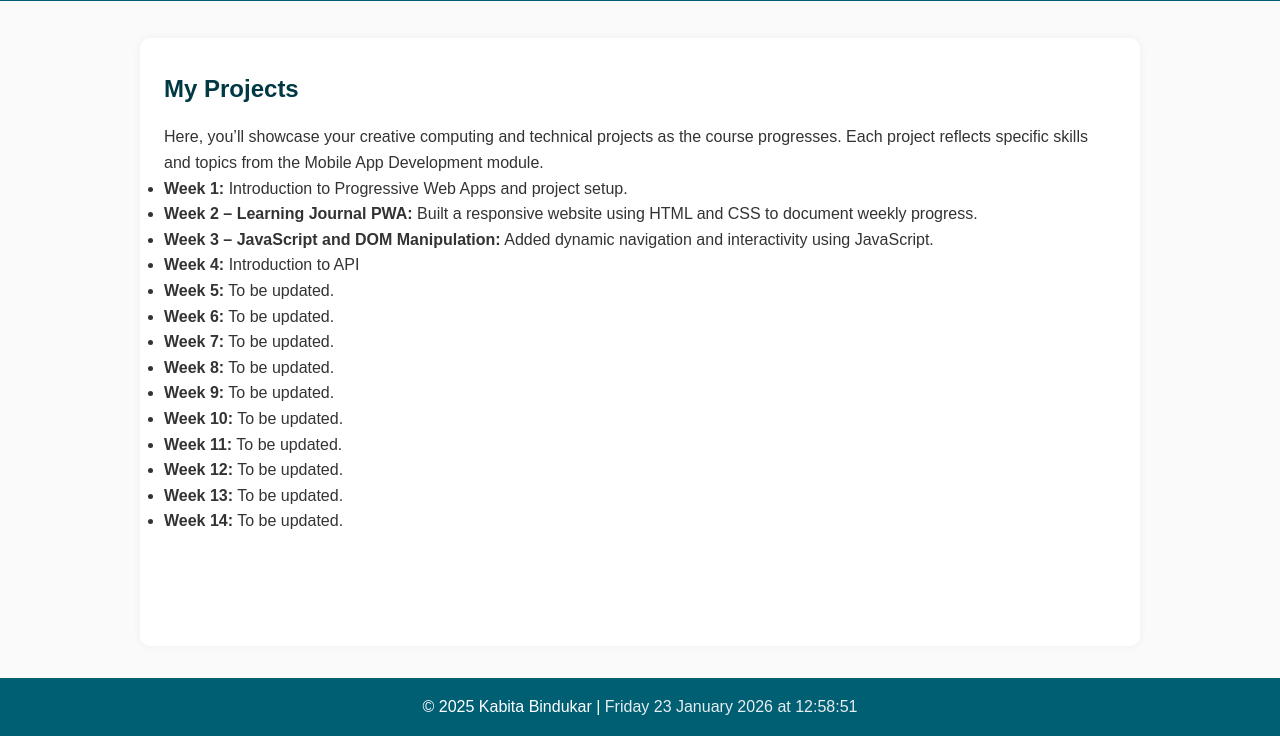
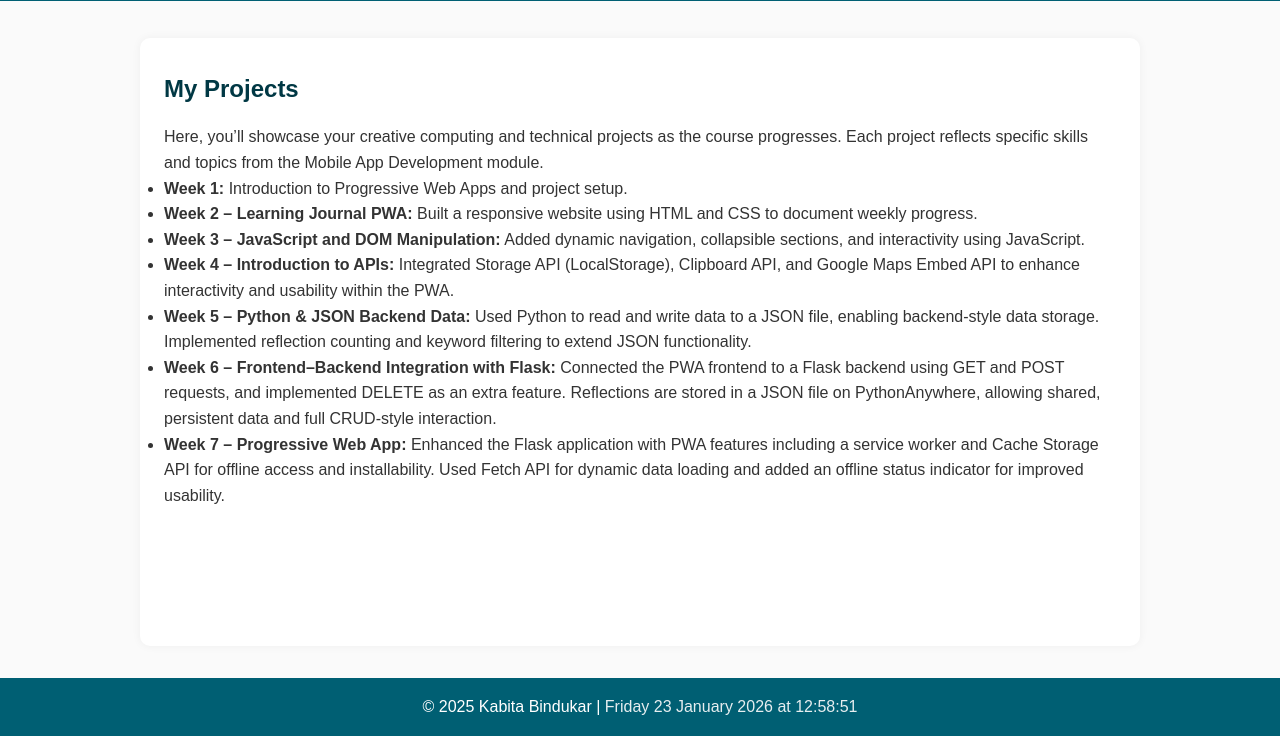
Before and after one commit to kabita2321284/learningjournalpwa, a plain HTML site: page projects.html in a window 1280 px wide. Shown: the part 64-800 px from the top of the page. Drawn offline with Linux system fonts and the light colour scheme.

Commit message:
Update projects.html

```diff
--- a/projects.html
+++ b/projects.html
@@ -15,23 +15,54 @@
   <main class="content">
     <section>
       <h2>My Projects</h2>
-      <p>Here, you’ll showcase your creative computing and technical projects as the course progresses. Each project reflects specific skills and topics from the Mobile App Development module.</p>
+      <p>
+        Here, you’ll showcase your creative computing and technical projects as the course progresses.
+        Each project reflects specific skills and topics from the Mobile App Development module.
+      </p>
 
       <ul>
-        <li><strong>Week 1:</strong> Introduction to Progressive Web Apps and project setup.</li>
-        <li><strong>Week 2 – Learning Journal PWA:</strong> Built a responsive website using HTML and CSS to document weekly progress.</li>
-        <li><strong>Week 3 – JavaScript and DOM Manipulation:</strong> Added dynamic navigation and interactivity using JavaScript.</li>
-        <li><strong>Week 4:</strong> Introduction to API</li>
-        <li><strong>Week 5:</strong> To be updated.</li>
-        <li><strong>Week 6:</strong> To be updated.</li>
-        <li><strong>Week 7:</strong> To be updated.</li>
-        <li><strong>Week 8:</strong> To be updated.</li>
-        <li><strong>Week 9:</strong> To be updated.</li>
-        <li><strong>Week 10:</strong> To be updated.</li>
-        <li><strong>Week 11:</strong> To be updated.</li>
-        <li><strong>Week 12:</strong> To be updated.</li>
-        <li><strong>Week 13:</strong> To be updated.</li>
-        <li><strong>Week 14:</strong> To be updated.</li>
+        <li>
+          <strong>Week 1:</strong>
+          Introduction to Progressive Web Apps and project setup.
+        </li>
+
+        <li>
+          <strong>Week 2 – Learning Journal PWA:</strong>
+          Built a responsive website using HTML and CSS to document weekly progress.
+        </li>
+
+        <li>
+          <strong>Week 3 – JavaScript and DOM Manipulation:</strong>
+          Added dynamic navigation, collapsible sections, and interactivity using JavaScript.
+        </li>
+
+        <li>
+          <strong>Week 4 – Introduction to APIs:</strong>
+          Integrated Storage API (LocalStorage), Clipboard API, and Google Maps Embed API to
+          enhance interactivity and usability within the PWA.
+        </li>
+
+        <li>
+          <strong>Week 5 – Python & JSON Backend Data:</strong>
+          Used Python to read and write data to a JSON file, enabling backend-style data storage.
+          Implemented reflection counting and keyword filtering to extend JSON functionality.
+        </li>
+
+        <li>
+          <strong>Week 6 – Frontend–Backend Integration with Flask:</strong>
+          Connected the PWA frontend to a Flask backend using GET and POST requests, and implemented
+          DELETE as an extra feature. Reflections are stored in a JSON file on PythonAnywhere,
+          allowing shared, persistent data and full CRUD-style interaction.
+        </li>
+
+        <li>
+          <strong>Week 7 – Progressive Web App:</strong>
+          Enhanced the Flask application with PWA features including a service worker and Cache
+          Storage API for offline access and installability. Used Fetch API for dynamic data loading
+          and added an offline status indicator for improved usability.
+        </li>
+
+
       </ul>
     </section>
   </main>
```
